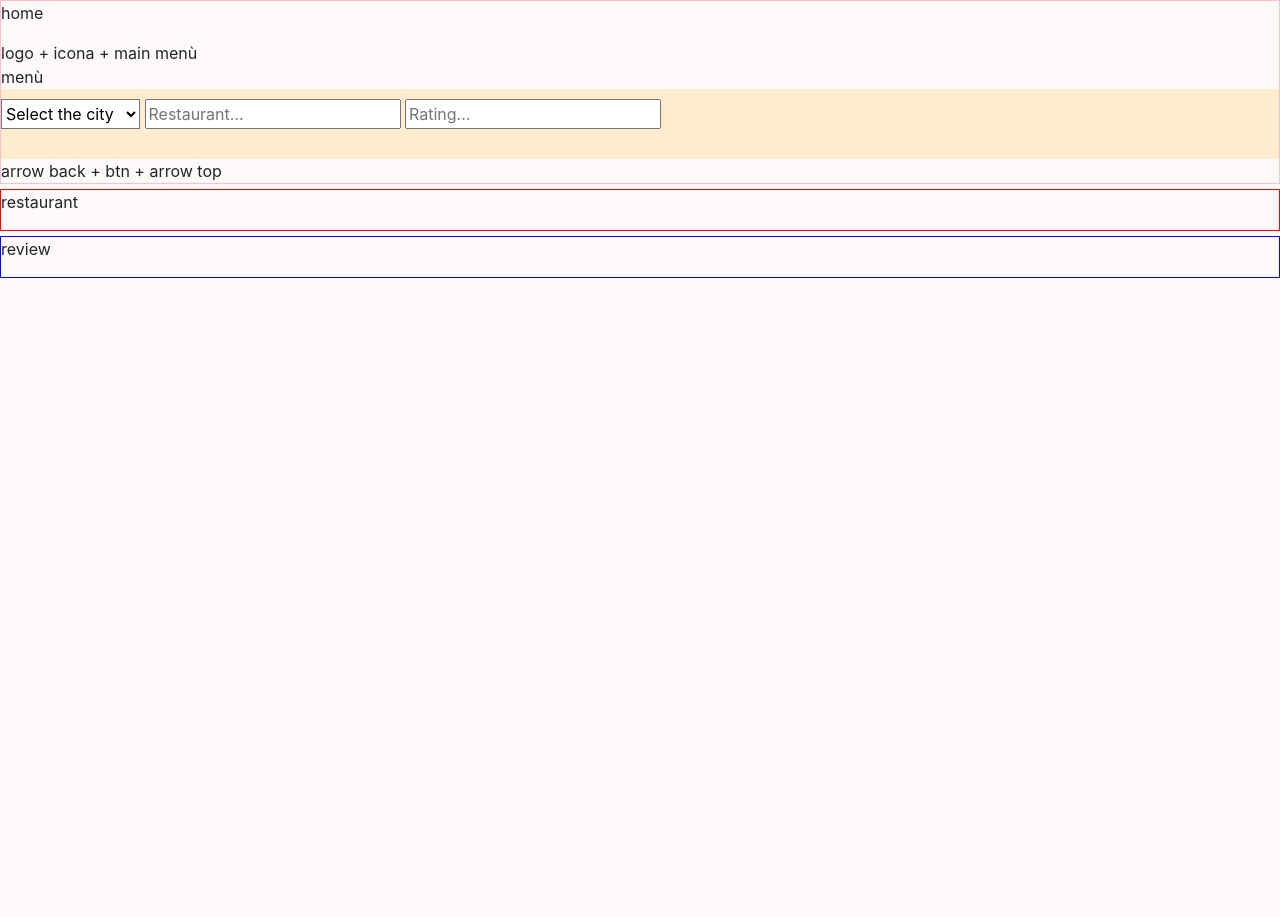
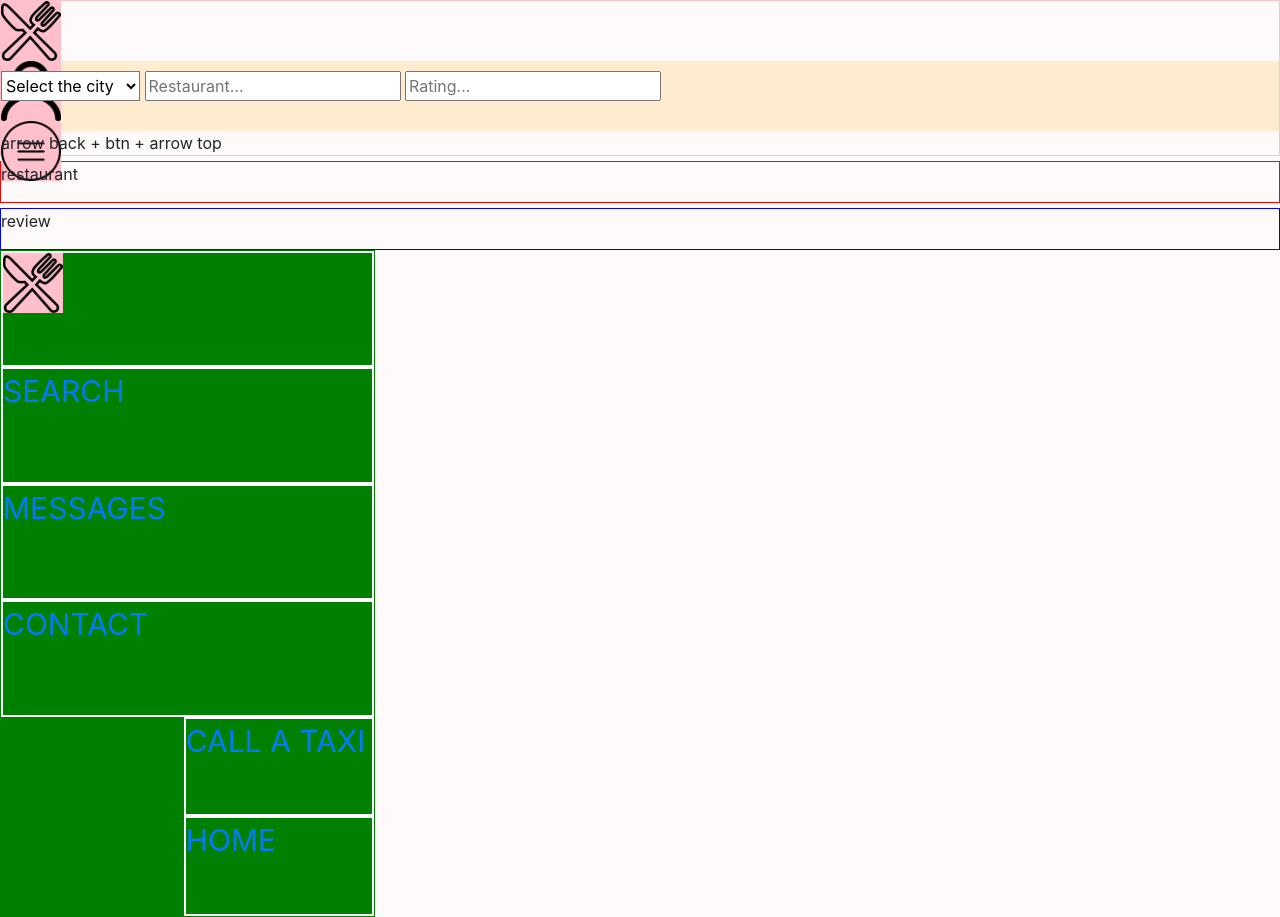
Before and after one commit to FilippoFederico/first-app, a plain HTML site: page index.html in a window 1280 px wide. Before the commit the page ends 800 px from the top, so only its background shows below. Drawn offline with nearby package versions, Linux system fonts and the light colour scheme.

Commit message:
more elements

```diff
--- a/food-app.css
+++ b/food-app.css
@@ -3,14 +3,71 @@
 }
 .home_page{
     border: 1px solid pink;
+    width: 100%;
+    height: 100%;
+}
+.icon_head{
+    width: 60px;
+    height: 60px;
+    background-color: pink;
+}
+.header{
+    width: 100%;
+    height: 60px;
 }
 .restaurant_page{
     border: 1px solid red;
     margin-top: 5px;
+    width: 100%;
+    height: 100%;
 }
 .review_page{
     border: 1px solid blue;
     margin-top: 5px;
+    width: 100%;
+    height: 100%;
+}
+#menu_page{
+    color: white;
+}
+.menu_list{
+    width: 375px;
+    height: 667px;
+    border: 1px solid green;
+    display: flex;
+    flex-wrap: wrap;
+    justify-content: center;
+    font-size: 30px;
+    background-color: green;
+    text-transform: uppercase;
+    color: white;
+}
+.btn_menu_top{
+    width: 100%;
+    height: 25%;
+    border: 2px solid white;
+}
+.btn_menu_bottom{
+    width: 51%;
+    height: 50%;
+    border: 2px solid white;
+
+}
+.top_menu{
+    width: 100%;
+    height: 70%;
+    display: flex;
+    flex-wrap: wrap;
+    justify-content: center;
+
+}
+.bottom_menu{
+    width: 100%;
+    height: 30%;
+    display: flex;
+    flex-wrap: wrap;
+    justify-content: flex-end;
+
 }
 
 .show_img{
--- a/index.html
+++ b/index.html
@@ -8,13 +8,23 @@
 </header>
 
 <body class="body">
-    <div class="home_page">
-        <p>home</p>
-        <div class="header">logo + icona + main menù</div>
-        <div class="menu_bar">menù</div>
+    <div id="home" class="home_page">
+
+        <div class="header">
+        <div class="div_icon">
+            <img class="icon_head" src="img_174839.png" alt="Logo">
+        </div>
+        <div class="div_icon">
+            <img class="icon_head" src="img_202755.png" alt="Login">
+        </div>
+        <div class="div_icon">
+
+            <a href="#menu_page"><img class="icon_head" src="52152.png" alt="Menu icon"></a>
+        </div>
+        </div>
         <div class="filters">
             <select class="select_city">
-               <option value="select">Select the city</option>
+                <option value="select">Select the city</option>
                 <option value="new_york">New York</option>
                 <option value="miami">Miami</option>
                 <option value="las_vegas">Las Vegas</option>
@@ -28,11 +38,40 @@
         <div class="show_img"></div>
         <div class="footer">arrow back + btn + arrow top</div>
     </div>
+
     <div class="restaurant_page">
         <p>restaurant</p>
     </div>
+
     <div class="review_page">
         <p>review</p>
+    </div>
+
+    <div id="menu_page" class="menu_list">
+
+      <div class="top_menu">
+       <div class="btn_menu_top">
+            <a href="#"><img class="icon_head" src="img_174839.png" alt="Logo"></a>
+        </div>
+        <div class="btn_menu_top">
+            <a href="#">Search</a>
+        </div>
+        <div class="btn_menu_top">
+            <a href="#">Messages</a>
+        </div>
+        <div class="btn_menu_top">
+            <a href="#">Contact</a>
+        </div>
+        </div>
+
+        <div class="bottom_menu">
+        <div class="btn_menu_bottom">
+            <a href="#">Call a taxi</a>
+        </div>
+        <div class="btn_menu_bottom">
+            <a href="#home">Home</a>
+        </div>
+        </div>
     </div>
 
     <script src="food-app.js"></script>
```
Also changed, not shown: 52152.png (added), img_174839.png (added), img_202755.png (added).
